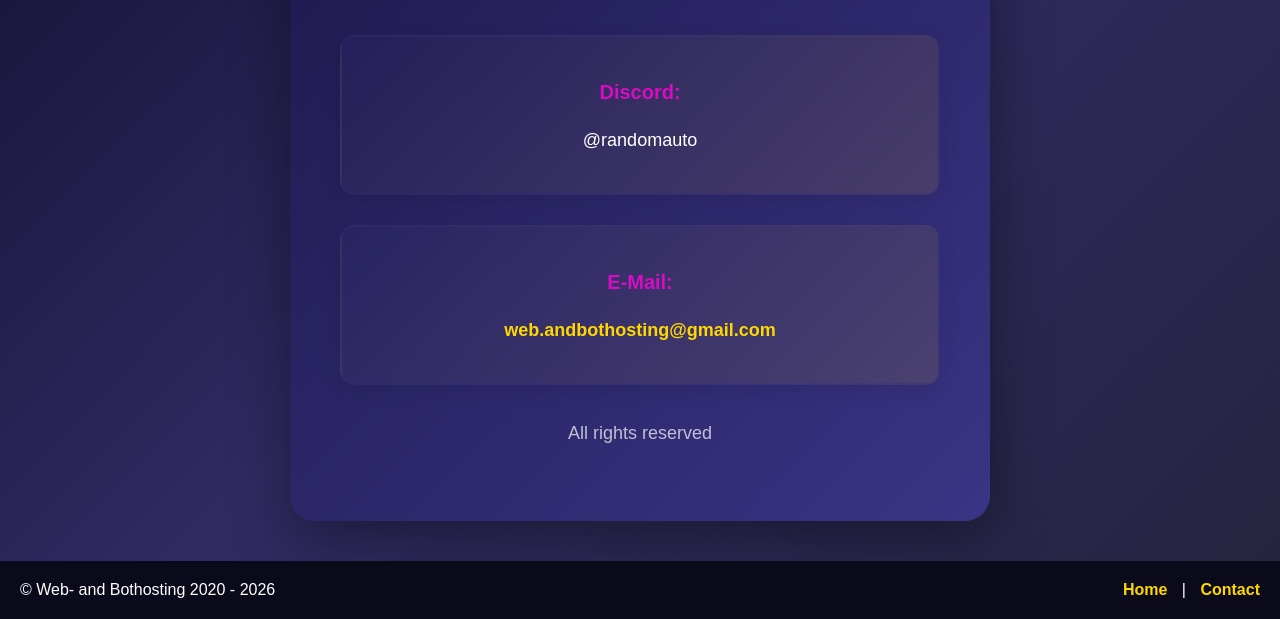
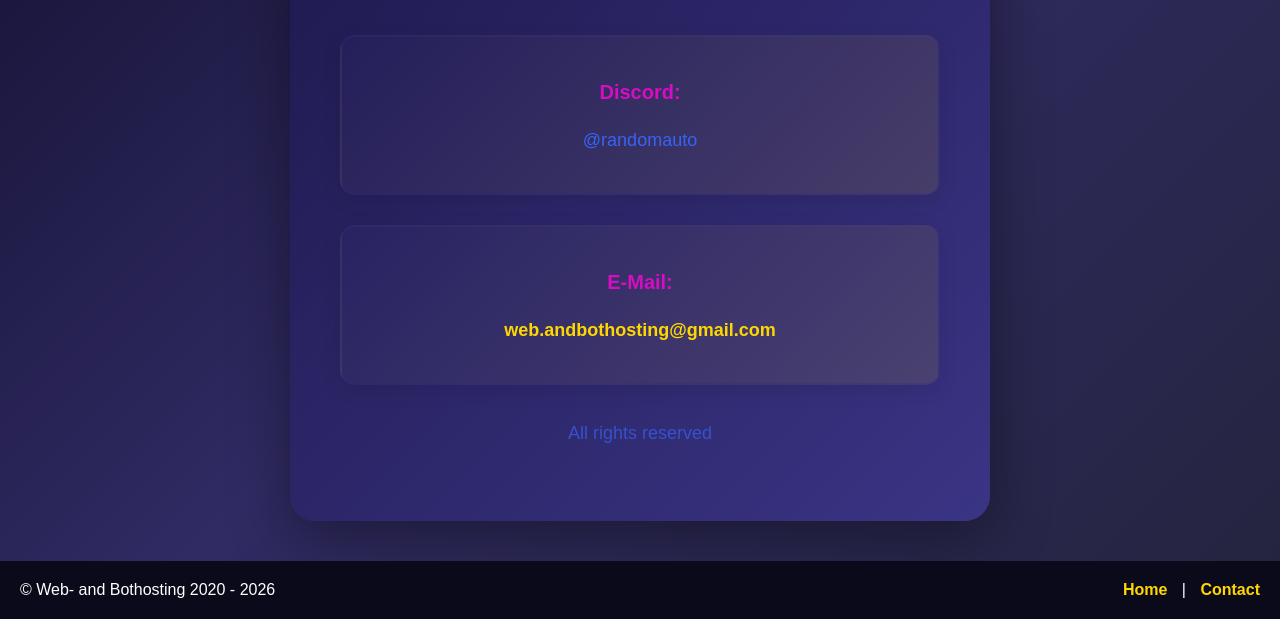
Before and after one commit to randomauto666/mathelotto, a plain HTML site: page contact.html in a window 1280 px wide. Shown: the part 407-1026 px from the top of the page. Drawn offline with Linux system fonts and the light colour scheme.

Commit message:
Update contact.html

```diff
--- a/contact.html
+++ b/contact.html
@@ -45,7 +45,7 @@
         .contact-container {
             background: linear-gradient(135deg, rgba(26, 21, 69, 0.95) 0%, rgba(59, 53, 136, 0.95) 100%);
             text-align: center;
-            color: #fff;
+            color: #3863f2;
             line-height: 2;
             padding: 60px 50px;
             border-radius: 25px;
@@ -79,7 +79,7 @@
         .contact-container p {
             font-size: 18px;
             margin: 10px 0;
-            color: #fff;
+            color: #3863f2;
         }
 
         .contact-container a {
@@ -135,7 +135,7 @@
             margin-top: 50px;
             font-size: 14px;
             opacity: 0.7;
-            color: #fff;
+            color: #3863f2;
         }
 
         footer {
```
